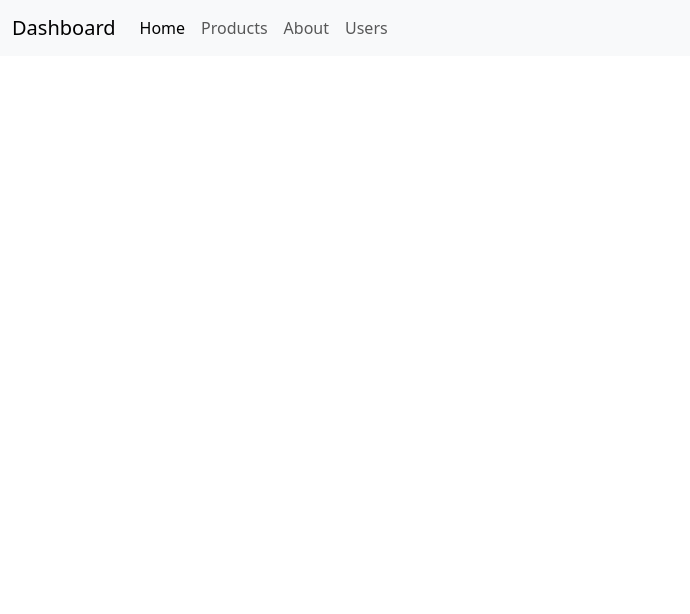
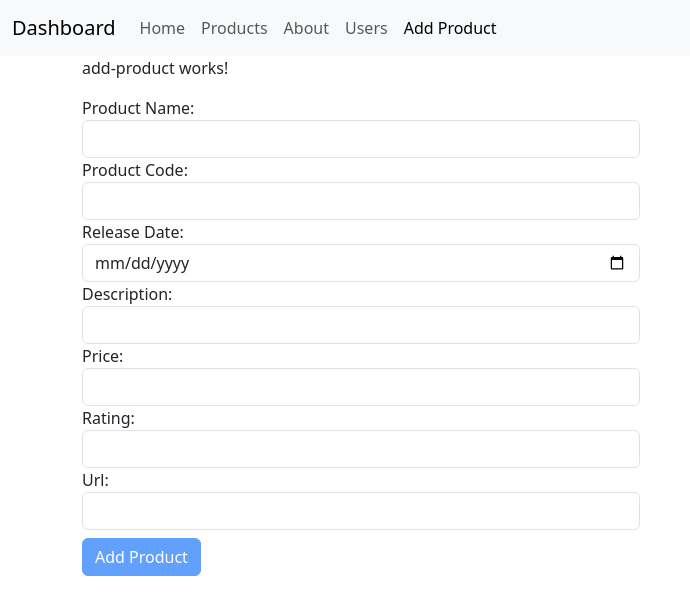
Before and after one commit to programmingwithharsh/angular20, an Angular app: page /addproduct in a window 1280 px wide. Before the commit this address led to /. Shown: the top 614 px of the page, without its empty margins (0-690 px from the left). Built offline with nearby package versions, Linux system fonts and the light colour scheme.

Commit message:
Added Reactive Form

```diff
--- /dev/null
+++ b/src/app/add-product/add-product.html
@@ -0,0 +1,66 @@
+<p>add-product works!</p>
+<div class="col-6">
+    <form [formGroup]="productForm" (ngSubmit)="onSubmit()">
+        <div class="form-group">
+            <label>Product Name:</label>
+            <input type="text" class="form-control" formControlName="productName">
+            <small *ngIf="productForm.get('productName')?.invalid && productForm.get('productName')?.touched">
+                * Required
+            </small>
+        </div>
+        <div class="form-group">
+            <label>Product Code:</label>
+            <input type="text" class="form-control" formControlName="productCode">
+            <small *ngIf="productForm.get('productCode')?.invalid && productForm.get('productCode')?.touched">
+                * Required
+            </small>
+        </div>
+        <div class="form-group">
+            <label>Release Date:</label>
+            <input type="date" class="form-control" formControlName="releaseDate">
+        </div>
+        <div class="form-group">
+            <label>Description:</label>
+            <input type="text" class="form-control" formControlName="description">
+        </div>
+        <div class="form-group">
+            <label>Price:</label>
+            <input type="text" class="form-control" formControlName="price">
+        </div>
+        <div class="form-group">
+            <label>Rating:</label>
+            <input type="text" class="form-control" formControlName="starRating">
+        </div>
+        <div class="form-group">
+            <label>Url:</label>
+            <input type="text" class="form-control" formControlName="imageUrl">
+        </div>
+        <button type="submit" [disabled]="productForm.invalid" class="btn btn-primary mt-2">Add Product</button>
+    </form>
+</div>
+
+<table class="table table-hover table-striped" *ngIf="products && products.length">
+    <thead>
+        <tr>
+            <th></th>
+            <th>Product Name</th>
+            <th>Product Code</th>
+            <th>Release Date</th>
+            <th>Description</th>
+            <th>Price</th>
+            <th>Rating</th>
+        </tr>
+    </thead>
+    <tbody>
+        <tr *ngFor="let product of products">
+            <td><img width="50" height="50" [src]="product.imageUrl" /> </td>
+            <!-- Property Binding -->
+            <td>{{ product.productName }}</td>
+            <td>{{ product.productCode }}</td>
+            <td>{{ product.releaseDate}}</td>
+            <td>{{ product.description }}</td>
+            <td>{{ product.price}}</td>
+            <td>{{product.starRating }}</td>
+        </tr>
+    </tbody>
+</table>
--- /dev/null
+++ b/src/app/add-product/add-product.scss
@@ -0,0 +1,4 @@
+small {
+    color: red;
+    font-size: 12px;
+}
--- /dev/null
+++ b/src/app/add-product/add-product.ts
@@ -0,0 +1,50 @@
+import { Component, OnInit } from '@angular/core';
+import { FormBuilder, FormGroup, ReactiveFormsModule, Validators } from '@angular/forms';
+import { CommonModule } from '@angular/common';
+@Component({
+  selector: 'app-add-product',
+  imports: [CommonModule, ReactiveFormsModule],
+  templateUrl: './add-product.html',
+  styleUrl: './add-product.scss',
+})
+export class AddProduct implements OnInit {
+  productForm!: FormGroup;
+  products: any[] = [];
+
+  constructor(private fb: FormBuilder) {
+
+  }
+
+  ngOnInit(): void {
+    this.productForm = this.fb.group({
+      productName: ['', Validators.required],
+      productCode: ['', Validators.required],
+      releaseDate: ['', Validators.required],
+      description: ['', Validators.required],
+      price: ['', Validators.required],
+      starRating: ['', Validators.required],
+      imageUrl: [''],
+    });
+
+    // load from localstorage
+    const saveProducts = localStorage.getItem("products");
+    // JSON.parse - convert string into object
+    this.products = saveProducts ? JSON.parse(saveProducts) : [];
+  }
+
+  onSubmit() {
+    if (this.productForm.valid) {
+      alert("Form is submitted");
+      console.log(this.productForm.value);
+      // const newProduct = this.productForm.value;
+      const newProduct = {
+        productId: this.products.length > 0 ? this.products[this.products.length - 1].productId + 1 : 1,
+        ...this.productForm.value
+      }
+      this.products.push(newProduct); // add item in array
+      // JSON.stringify - convert object into string
+      // store item in localstorage, key and value pair
+      localStorage.setItem("products", JSON.stringify(this.products)); // key and value pair
+    }
+  }
+}
--- a/src/app/app.html
+++ b/src/app/app.html
@@ -19,6 +19,9 @@
         <li class="nav-item">
           <a class="nav-link" routerLinkActive="active" routerLink="/users">Users</a>
         </li>
+        <li class="nav-item">
+          <a class="nav-link" routerLinkActive="active" routerLink="/addproduct">Add Product</a>
+        </li>
       </ul>
     </div>
   </div>
--- a/src/app/app.routes.ts
+++ b/src/app/app.routes.ts
@@ -4,6 +4,7 @@ import { ProductList } from './product-list/product-list';
 import { About } from './about/about';
 import { UserList } from './user-list/user-list';
 import { Title } from './title/title';
+import { AddProduct } from './add-product/add-product';
 
 export const routes: Routes = [
     { path: 'welcome', component: Welcome },
@@ -11,5 +12,6 @@ export const routes: Routes = [
     { path: 'products', component: ProductList },
     { path: 'about', component: About },
     { path: 'users', component: UserList },
-    { path: 'title', component: Title }
+    { path: 'title', component: Title },
+    { path: 'addproduct', component: AddProduct }
 ];
```
Also changed, not shown: 1 other file (tests, documents, lock files or other folders).
